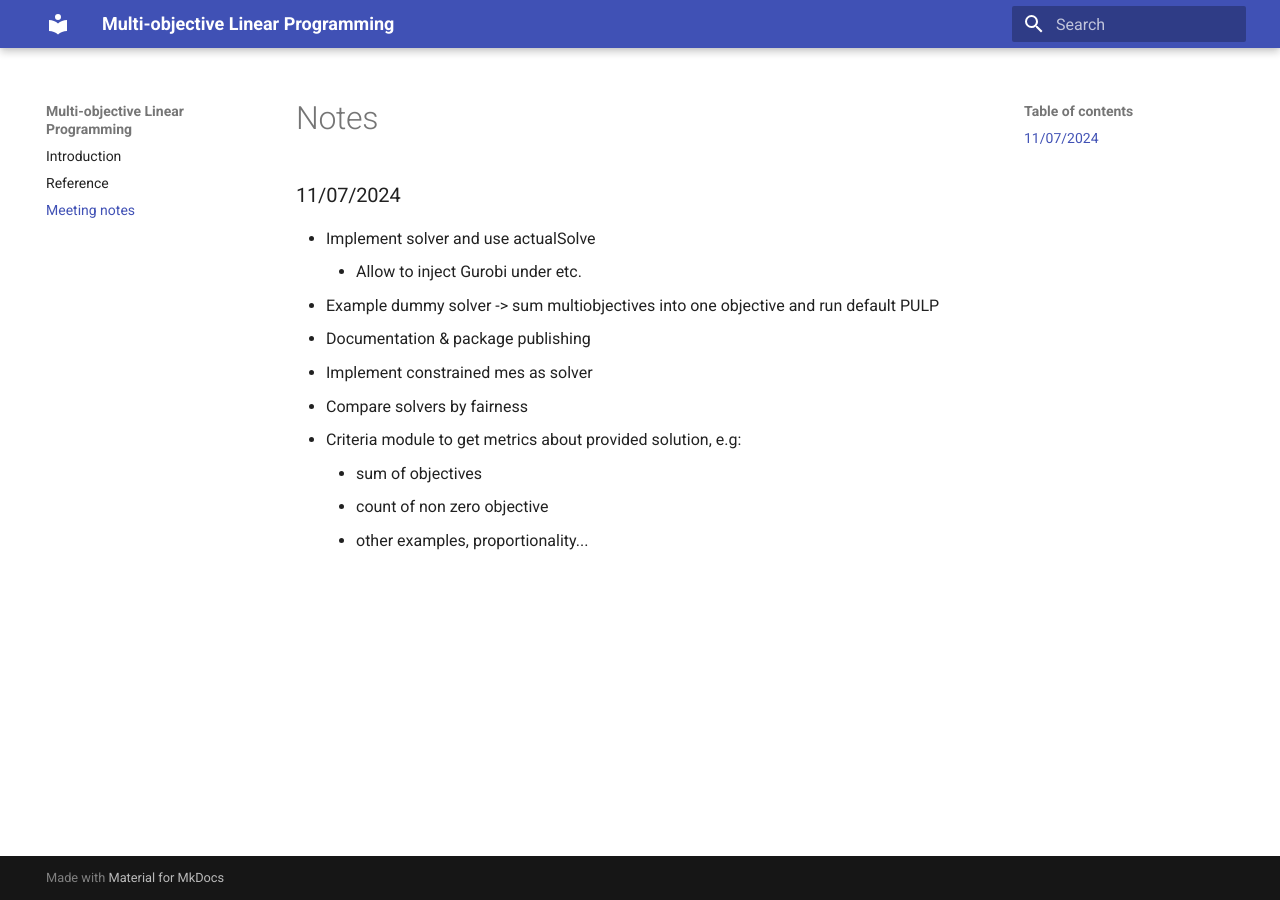
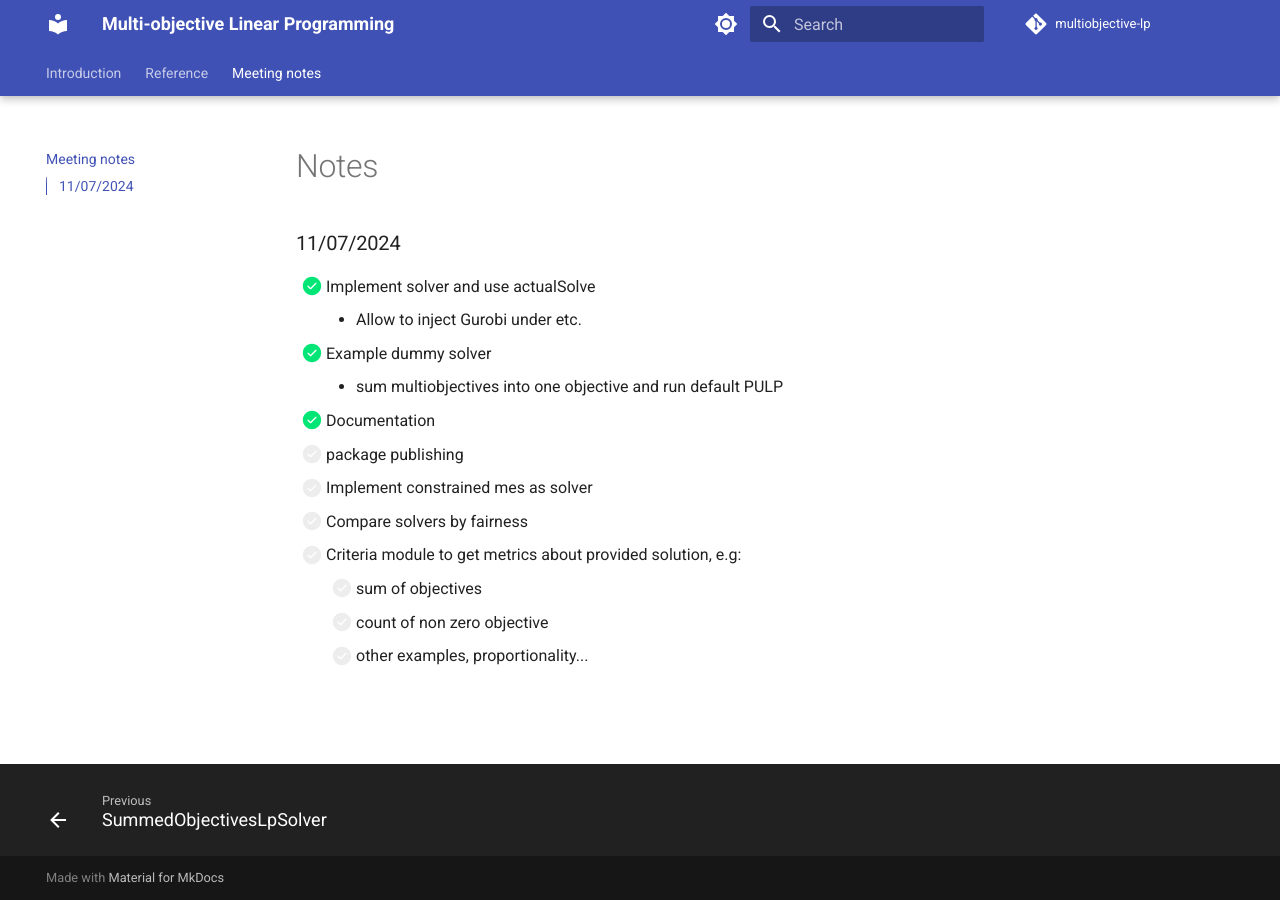
Before and after one commit to algorithmic-econ/multiobjective-lp, an MkDocs documentation site: the page built from documentation/docs/meeting-notes.md, in a window 1280 px wide. Built offline with MkDocs 1.6.1 and Material for MkDocs 9.7.7, drawn with Linux system fonts in a browser that asks for light colours; nearby versions of some CDN libraries; library files that are not in the unit come from our copies; comment, search, counter and statistics services are not loaded.

```diff
--- a/documentation/docs/meeting-notes.md
+++ b/documentation/docs/meeting-notes.md
@@ -1,13 +1,15 @@
 # Notes
 
 ### 11/07/2024
-* Implement solver and use actualSolve
-    * Allow to inject Gurobi under etc.
-* Example dummy solver -> sum multiobjectives into one objective and run default PULP
-* Documentation & package publishing
-* Implement constrained mes as solver
-* Compare solvers by fairness
-* Criteria module to get metrics about provided solution, e.g:
-    * sum of objectives
-    * count of non zero objective
-    * other examples, proportionality...
+- [x] Implement solver and use actualSolve
+    - Allow to inject Gurobi under etc.
+- [x] Example dummy solver
+    - sum multiobjectives into one objective and run default PULP
+- [x] Documentation
+- [ ] package publishing
+- [ ] Implement constrained mes as solver
+- [ ] Compare solvers by fairness
+- [ ] Criteria module to get metrics about provided solution, e.g:
+    - [ ] sum of objectives
+    - [ ] count of non zero objective
+    - [ ] other examples, proportionality...
--- a/documentation/mkdocs.yml
+++ b/documentation/mkdocs.yml
@@ -1,10 +1,38 @@
-site_name: Multi-objective Linear Programming
+site_name: "Multi-objective Linear Programming"
+site_description: "Multi-objective Linear Programming Project"
+repo_url: "https://github.com/jasieksz/multiobjective-lp"
+repo_name: "multiobjective-lp"
 theme:
   name: material
+  palette:
+    # Palette toggle for light mode
+    - scheme: default
+      toggle:
+        icon: material/brightness-7
+        name: Switch to dark mode
+
+    # Palette toggle for dark mode
+    - scheme: slate
+      toggle:
+        icon: material/brightness-4
+        name: Switch to light mode
+  features:
+    - navigation.instant
+    - navigation.prune
+    - navigation.path
+    - navigation.indexes
+    - navigation.footer
+    - navigation.tabs
+    - navigation.tabs.sticky
+    - navigation.top
+    - toc.integrate
 
 nav:
   - Introduction: index.md
-  - Reference: reference.md
+  - Reference:
+      - code-reference/index.md
+      - MultiObjectiveLpProblem: code-reference/multi-objective-lp-problem.md
+      - SummedObjectivesLpSolver: code-reference/summed-objectives-lp-solver.md
   - Meeting notes: meeting-notes.md
 
 plugins:
@@ -18,10 +46,8 @@
             show_source: false
             heading_level: 4
             show_bases: false
-#            show_root_heading: true
-#            show_root_full_path: true
             show_symbol_type_heading: true
-#            group_by_category: true
+            group_by_category: true
             show_category_heading: true
 
   - search
@@ -36,8 +62,11 @@
           - name: mermaid
             class: mermaid
             format: !!python/name:pymdownx.superfences.fence_code_format
+  - pymdownx.tasklist:
+      custom_checkbox: true
   - attr_list
   - md_in_html
+
 
 extra_javascript:
   - javascripts/katex.js
```
Also changed, not shown: documentation/docs/code-reference/index.md (added, +2 -0 lines), documentation/docs/code-reference/multi-objective-lp-problem.md (added, +1 -0 lines), documentation/docs/code-reference/summed-objectives-lp-solver.md (added, +35 -0 lines), documentation/docs/index.md (+9 -1 lines), documentation/docs/reference.md (deleted, +0 -3 lines), 2 other files.
